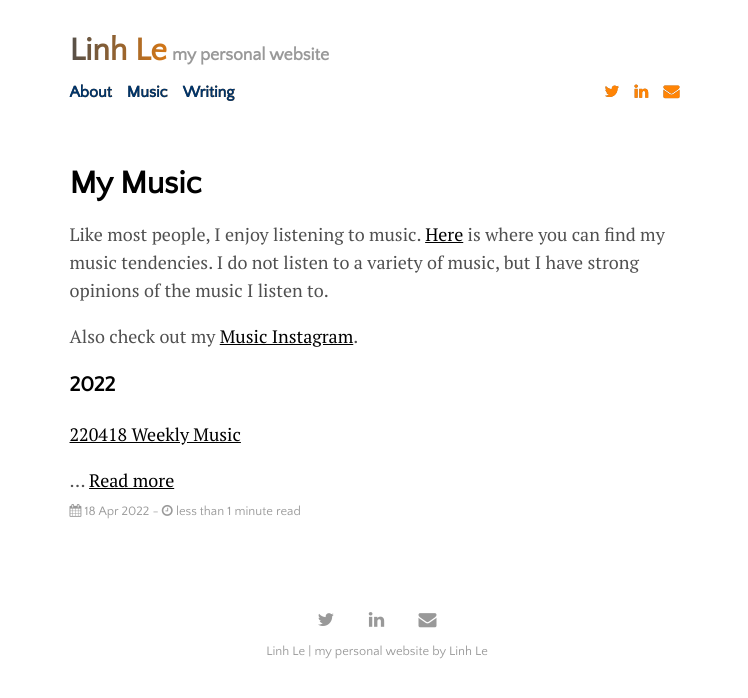
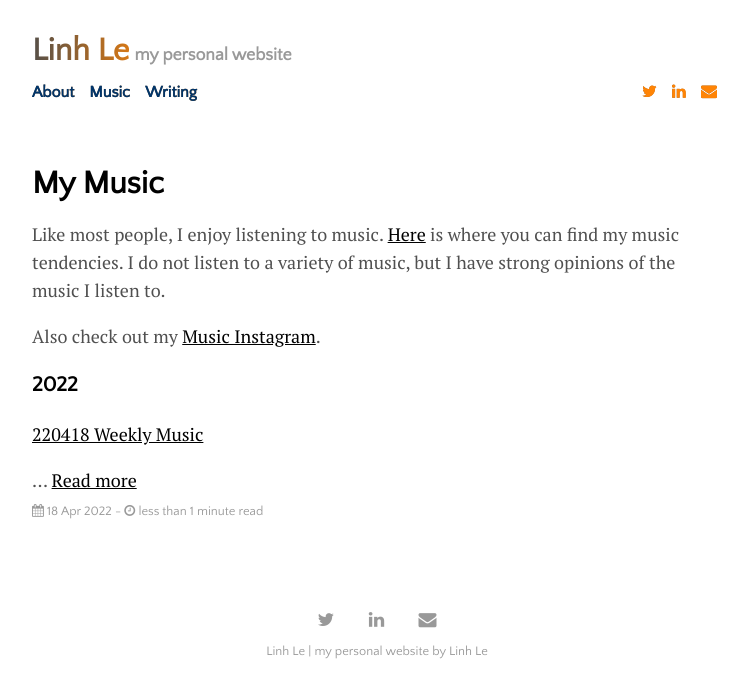
Before and after one commit to aidenva/aidenva.github.io, a Jekyll site: the page built from menu/music.md, in a window 1280 px wide. Shown: the top 698 px of the page, without its empty margins (263-1011 px from the left). Built offline with Jekyll 4.4.1, drawn with Linux system fonts in a browser that asks for light colours; a script that is not in the unit is left out.

Commit message:
change sizing, icon, and music

```diff
--- a/_includes/head.html
+++ b/_includes/head.html
@@ -9,6 +9,7 @@
   <meta name="viewport" content="width=device-width, initial-scale=1">
   <meta charset="utf-8">
   <link rel="stylesheet" href="{{ site.github.url }}/assets/css/main.css">
+  <link rel="shortcut icon" type="image/png" href="favicon.png">
   <link rel="stylesheet" href="{{ site.github.url }}/assets/css/syntax.css">
   <!-- Use Atom -->
   {% feed_meta %}
--- a/_sass/_default.scss
+++ b/_sass/_default.scss
@@ -5,7 +5,7 @@
 .container {
   margin-left: auto;
   margin-right: auto;
-  width: 615px;
+  width: 690px;
 }
 
 .content-container {
```
Also changed, not shown: menu/music.md (+2 -0 lines), favicon.ico (deleted), favicon.png (added).
